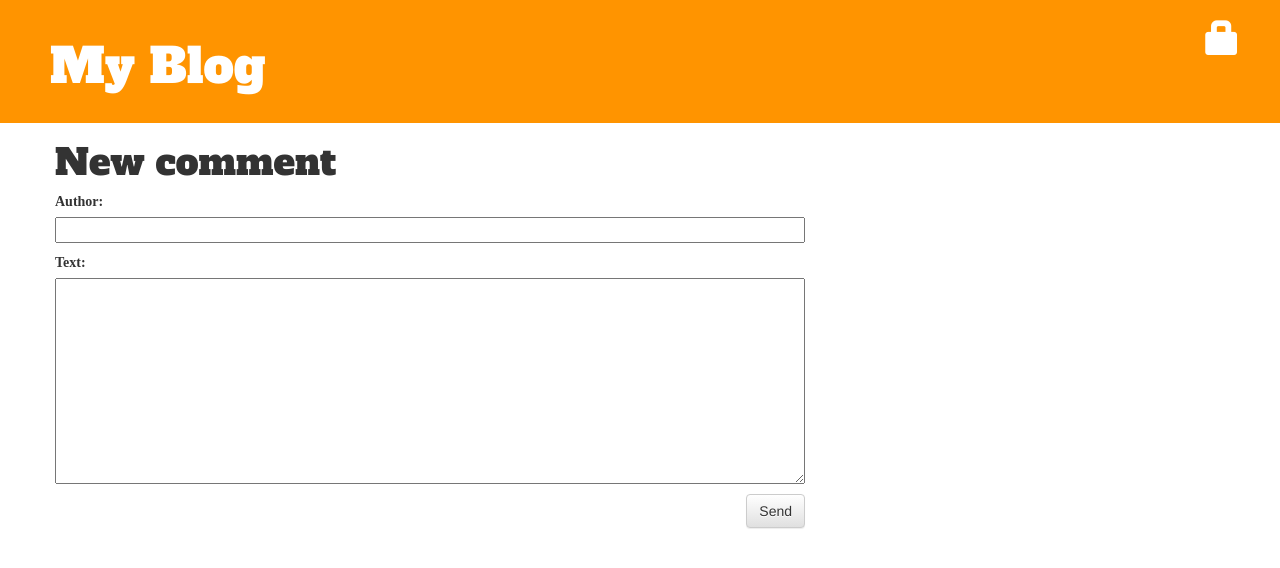
After one commit to sherrychancc/blog-1, a Django app: page /post/1/comment/ in a window 1280 px wide. The commit adds this page. Shown: the top 568 px of the page. Run offline with Django 3.2, Linux system fonts and the light colour scheme; tables that the repository leaves empty hold one stand-in row (values such as "Sample post"); some libraries are stand-ins or nearby versions; some web fonts are replaced.

Commit message:
without front end

```diff
--- a/blog/admin.py
+++ b/blog/admin.py
@@ -1,5 +1,6 @@
 from django.contrib import admin
-from .models import Post
+from .models import Post, Comment
 
 admin.site.register(Post)
+admin.site.register(Comment)
 # Register your models here.
--- a/blog/forms.py
+++ b/blog/forms.py
@@ -1,7 +1,12 @@
 from django import forms
-from .models import Post
+from .models import Post, Comment
 
 class PostForm(forms.ModelForm):
 	class Meta: #which model to use to create the form
 		model = Post
 		fields = ('title', 'text')
+
+class CommentForm(forms.ModelForm):
+    class Meta:
+        model = Comment
+        fields = ('author', 'text',)
--- a/blog/models.py
+++ b/blog/models.py
@@ -15,3 +15,20 @@ class Post(models.Model):
 
     def __str__(self):
     	return self.title
+
+    def approved_comments(self):
+        return self.comments.filter(approved_comment=True)
+
+class Comment(models.Model):
+    post = models.ForeignKey('blog.Post', on_delete=models.CASCADE, related_name='comments')
+    author = models.CharField(max_length=200)
+    text = models.TextField()
+    created_date = models.DateTimeField(default=timezone.now)
+    approved_comment = models.BooleanField(default=False)
+
+    def approve(self):
+        self.approved_comment = True
+        self.save()
+
+    def __str__(self):
+        return self.text
--- a/blog/static/css/blog.css
+++ b/blog/static/css/blog.css
@@ -48,3 +48,7 @@ p{
 .post h1 a, .post h1 a:visited {
     color: #000000;
 }
+
+.comment {
+    margin: 20px 0px 20px 20px;
+}
--- /dev/null
+++ b/blog/templates/blog/add_comment_to_post.html
@@ -0,0 +1,9 @@
+{% extends 'blog/base.html' %}
+
+{% block content %}
+    <h1>New comment</h1>
+    <form method="POST" class="post-form">{% csrf_token %}
+        {{ form.as_p }}
+        <button type="submit" class="save btn btn-default">Send</button>
+    </form>
+{% endblock %}
--- a/blog/templates/blog/base.html
+++ b/blog/templates/blog/base.html
@@ -12,7 +12,11 @@
     <body>
         <div class="pageheader">
             {% if user.is_authenticated %}
+                <a href="{% url 'post_draft_list' %}" class="top-menu"><span class="glyphicon glyphicon-edit"></span></a>
                 <a href="{% url 'post_new' %}" class="top-menu"><span class="glyphicon glyphicon-plus"></span></a>
+                <p class="top-menu">Hello {{ user.username }} <small>(<a href="{% url 'logout' %}">Log out</a>)</small></p>
+            {% else %}
+                <a href="{% url 'login' %}" class="top-menu"><span class="glyphicon glyphicon-lock"></span></a>
             {% endif %}
             <h1><a href="/">My Blog</a></h1>
         </div>
--- a/blog/templates/blog/post_list.html
+++ b/blog/templates/blog/post_list.html
@@ -9,6 +9,7 @@
 		    <p>Published {{ post.published_date }}</p>
 		</div>
 		<p>{{ post.text|linebreaksbr }}</p>
+		<a href="{% url 'post_detail' pk=post.pk %}">Comments: {{ post.approved_comments.count }}</a>
 	</div>
 {% endfor %}
 {% endblock %}
--- a/blog/urls.py
+++ b/blog/urls.py
@@ -7,6 +7,10 @@ urlpatterns = [
 	url(r'^post/(?P<pk>[0-9]+)/$', views.post_detail, name='post_detail'),
 	url(r'^post/new/', views.post_new, name='post_new'),
 	url(r'^post/(?P<pk>[0-9]+)/edit', views.post_edit, name='post_edit'),
+	url(r'^drafts/$', views.post_draft_list, name='post_draft_list'),
+	url(r'^post/(?P<pk>\d+)/publish/$', views.post_publish, name='post_publish'),
+	url(r'^post/(?P<pk>\d+)/remove/$', views.post_remove, name='post_remove'),
+	url(r'^post/(?P<pk>\d+)/comment/$', views.add_comment_to_post, name='add_comment_to_post'),
+	url(r'^comment/(?P<pk>\d+)/approve/$', views.comment_approve, name='comment_approve'),
+	url(r'^comment/(?P<pk>\d+)/remove/$', views.comment_remove, name='comment_remove'),
 ]
-
-'''Assigning view called post_list'''
--- a/blog/views.py
+++ b/blog/views.py
@@ -1,8 +1,9 @@
 from django.shortcuts import render, get_object_or_404, redirect
+from django.contrib.auth.decorators import login_required
 from django.contrib.auth import authenticate
 from django.utils import timezone
-from .models import Post
-from .forms import PostForm
+from .models import Post, Comment
+from .forms import PostForm, CommentForm
 
 #. means this directory
 #Take the actual blog posts from Posts (QuerySet) into the view
@@ -18,19 +19,22 @@ def post_detail(request, pk):
 	post = get_object_or_404(Post, pk=pk)
 	return render(request, 'blog/post_detail.html', {'post':post})
 
+@login_required
 def post_new(request):
 	if request.method == "POST" :
 		form = PostForm(request.POST)
 		if form.is_valid():
 			post = form.save(commit=False)
 			post.author = request.user
-			post.published_date = timezone.now()
+			#post.published_date = timezone.now()
 			post.save()
 			return redirect('post_detail', pk=post.pk)
 
 	else:
 		form = PostForm(request.POST)
+	return render(request, 'blog/post_edit.html', {'form': form})
 
+@login_required
 def post_edit(request, pk):
     post = get_object_or_404(Post, pk=pk)
     if request.method == "POST":
@@ -38,9 +42,52 @@ def post_edit(request, pk):
         if form.is_valid():
             post = form.save(commit=False)
             post.author = request.user
-            post.published_date = timezone.now()
+            #post.published_date = timezone.now()
             post.save()
             return redirect('post_detail', pk=post.pk)
     else:
         form = PostForm(instance=post)
     return render(request, 'blog/post_edit.html', {'form': form})
+
+@login_required
+def post_draft_list(request):
+	posts = Post.objects.filter(published_date__isnull=True).order_by('created_date')
+	return render(request, 'blog/post_draft_list.html', {'posts':posts})
+
+@login_required
+def post_publish(request, pk):
+    post = get_object_or_404(Post, pk=pk)
+    post.publish()
+    return redirect('post_detail', pk=pk)
+
+@login_required
+def post_remove(request, pk):
+    post = get_object_or_404(Post, pk=pk)
+    post.delete()
+    return redirect('post_list')
+
+
+def add_comment_to_post(request, pk):
+    post = get_object_or_404(Post, pk=pk)
+    if request.method == "POST":
+        form = CommentForm(request.POST)
+        if form.is_valid():
+            comment = form.save(commit=False)
+            comment.post = post
+            comment.save()
+            return redirect('post_detail', pk=post.pk)
+    else:
+        form = CommentForm()
+    return render(request, 'blog/add_comment_to_post.html', {'form': form})
+
+@login_required
+def comment_approve(request, pk):
+    comment = get_object_or_404(Comment, pk=pk)
+    comment.approve()
+    return redirect('post_detail', pk=comment.post.pk)
+
+@login_required
+def comment_remove(request, pk):
+    comment = get_object_or_404(Comment, pk=pk)
+    comment.delete()
+    return redirect('post_detail', pk=comment.post.pk)
--- a/mysite/settings.py
+++ b/mysite/settings.py
@@ -100,6 +100,7 @@ AUTH_PASSWORD_VALIDATORS = [
     },
 ]
 
+LOGIN_REDIRECT_URL = '/'
 
 # Internationalization
 # https://docs.djangoproject.com/en/1.11/topics/i18n/
--- a/mysite/urls.py
+++ b/mysite/urls.py
@@ -16,7 +16,11 @@ Including another URLconf
 from django.conf.urls import url, include
 from django.contrib import admin
 
+from django.contrib.auth import views
+
 urlpatterns = [
     url(r'^admin/', admin.site.urls),
-    url(r'', include("blog.urls"))
+    url(r'^accounts/login/$', views.login, name='login'),
+    url(r'^accounts/logout/$', views.logout, name='logout', kwargs={'next_page': '/'}),
+    url(r'', include("blog.urls")),
 ]
```
Also changed, not shown: blog/templates/blog/post_detail.html (+29 -1 lines), blog/templates/blog/post_draft_list.html (added, +11 -0 lines), blog/templates/registration/login.html (added, +24 -0 lines), blog/migrations/0002_comment.py (added).
